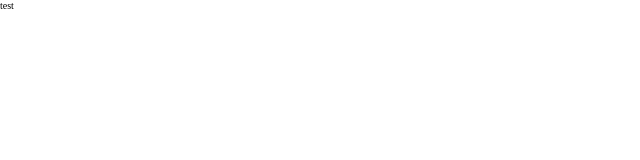
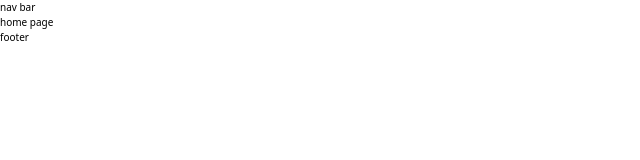
Before and after one commit to ViktorGeorgiev98/healthy_recipes_blog_frontend, a React (Vite) app in the folder healthy-recipes-blog/: page /home in a window 1280 px wide. Shown: the top 160 px of the page, without its empty margins (0-640 px from the left). Built offline with nearby package versions, Linux system fonts and the light colour scheme.

Commit message:
created the app layout template

```diff
--- a/healthy-recipes-blog/src/App.jsx
+++ b/healthy-recipes-blog/src/App.jsx
@@ -1,7 +1,21 @@
 import "./App.css";
+import { BrowserRouter, Navigate, Route, Routes } from "react-router-dom";
+import HomePage from "./pages/HomePage";
+import AppLayout from "./layout/AppLayout";
 
 function App() {
-  return <>test</>;
+  return (
+    <>
+      <BrowserRouter>
+        <Routes>
+          <Route element={<AppLayout />}>
+            <Route index element={<Navigate replace to="home" />} />
+            <Route path="home" element={<HomePage />} />
+          </Route>
+        </Routes>
+      </BrowserRouter>
+    </>
+  );
 }
 
 export default App;
--- /dev/null
+++ b/healthy-recipes-blog/src/components/Footer.jsx
@@ -0,0 +1,3 @@
+export default function Footer() {
+  return <div>footer</div>;
+}
--- /dev/null
+++ b/healthy-recipes-blog/src/components/NavBar.jsx
@@ -0,0 +1,3 @@
+export default function NavBar() {
+  return <div>nav bar</div>;
+}
--- a/healthy-recipes-blog/src/index.css
+++ b/healthy-recipes-blog/src/index.css
@@ -1,3 +1,5 @@
+@import "tailwindcss";
+
 * {
   margin: 0;
   padding: 0;
--- /dev/null
+++ b/healthy-recipes-blog/src/layout/AppLayout.jsx
@@ -0,0 +1,15 @@
+import { Outlet } from "react-router";
+import NavBar from "../components/NavBar";
+import Footer from "../components/Footer";
+
+export default function AppLayout() {
+  return (
+    <>
+      <NavBar />
+      <main>
+        <Outlet />
+      </main>
+      <Footer />
+    </>
+  );
+}
--- /dev/null
+++ b/healthy-recipes-blog/src/pages/HomePage.jsx
@@ -0,0 +1,3 @@
+export default function HomePage() {
+  return <div>home page</div>;
+}
--- a/healthy-recipes-blog/vite.config.js
+++ b/healthy-recipes-blog/vite.config.js
@@ -1,7 +1,8 @@
-import { defineConfig } from 'vite'
-import react from '@vitejs/plugin-react-swc'
+import { defineConfig } from "vite";
+import react from "@vitejs/plugin-react-swc";
+import tailwindcss from "@tailwindcss/vite";
 
 // https://vite.dev/config/
 export default defineConfig({
-  plugins: [react()],
-})
+  plugins: [react(), tailwindcss()],
+});
```
Also changed, not shown: healthy-recipes-blog/package.json (+8 -1 lines), 1 other file (tests, documents, lock files or other folders).
